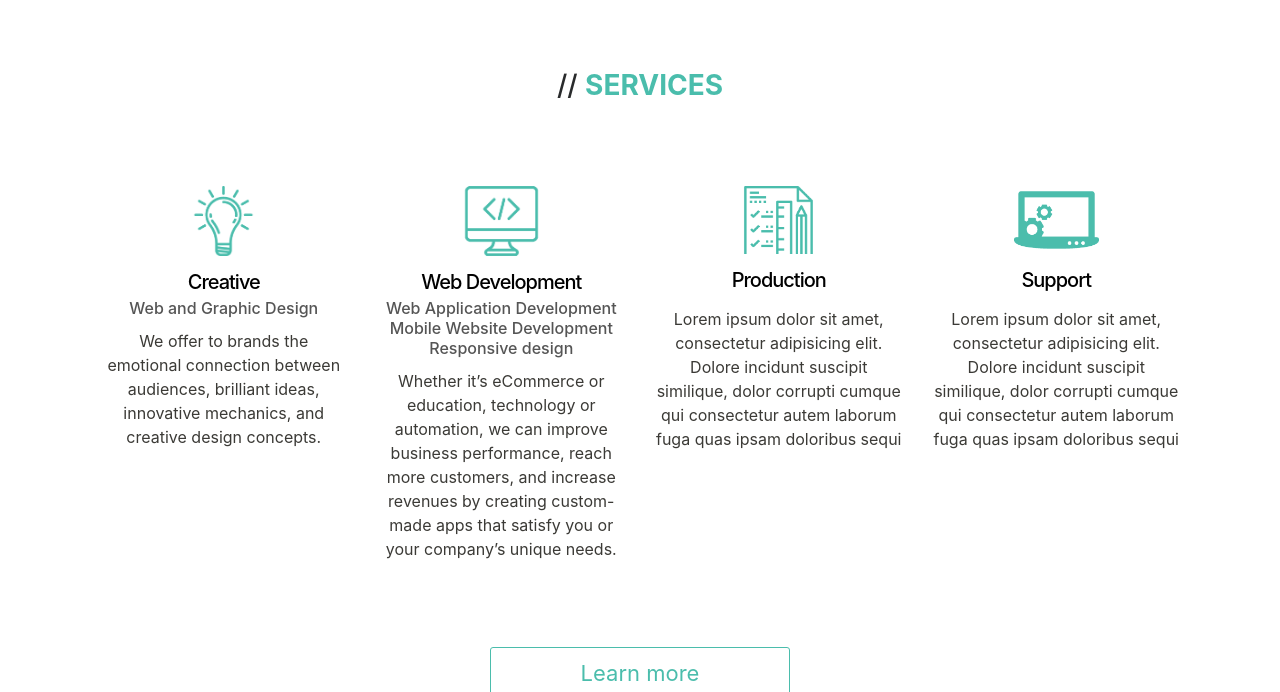
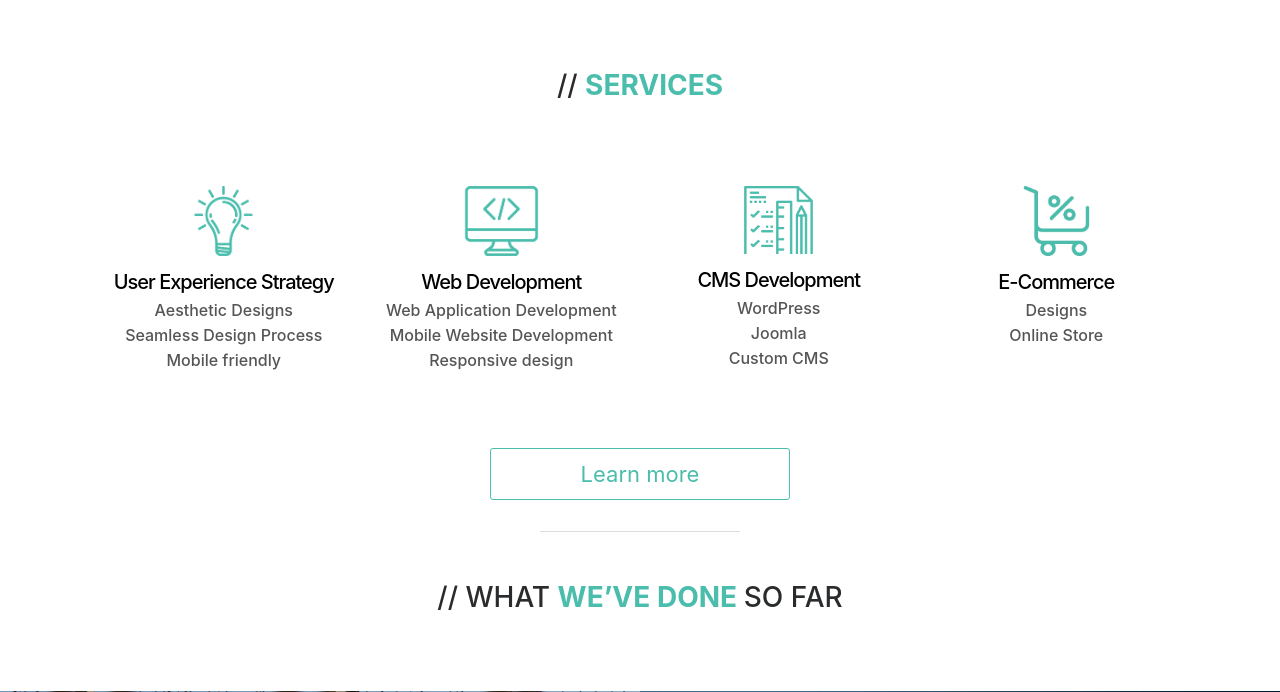
Before and after one commit to Develolper/develolper, a PHP site: page / in a window 1280 px wide. Shown: the part 800-1492 px from the top of the page. Run offline with PHP 8.4, Linux system fonts and the light colour scheme; some libraries are stand-ins or nearby versions.

Commit message:
design updates

```diff
--- a/css/style.css
+++ b/css/style.css
@@ -261,7 +261,7 @@ h3 strong {
 .usp_boxes h6 {
     color: #555;
     /*letter-spacing: -1px;*/
-    line-height: 10px;
+    line-height: 15px;
     margin: 0 0 10px 0
 }
 
--- a/index.html
+++ b/index.html
@@ -111,11 +111,11 @@
                         <div class="col-md-3">
                             <div class="usp_boxes">
                                 <img src="images/creative.png" />
-                                <h5>Creative</h5>
-                                <h6>Web and Graphic Design</h6>
-                                <p>
-                                    We offer to brands the emotional connection between audiences, brilliant ideas, innovative mechanics, and creative design concepts.
-                                </p>
+                                <h5>User Experience Strategy</h5>
+                                <h6>Aesthetic Designs</h6>
+                                <h6>Seamless Design Process</h6>
+                                <h6>Mobile friendly</h6>
+
                             </div>
                         </div>
 
@@ -126,33 +126,29 @@
                                 <h6>Web Application Development</h6>
                                 <h6>Mobile Website Development</h6>
                                 <h6>Responsive design</h6>
-                                <p>
-                                    Whether it’s eCommerce or education, technology or automation, we can improve business performance, reach more customers, and increase revenues by creating custom-made apps that satisfy you or your company’s unique needs.
-                                </p>
+
                             </div>
                         </div>
 
                         <div class="col-md-3">
                             <div class="usp_boxes">
                                 <img src="images/production.png" />
-                                <h5>Production</h5>
-                                <p>
-                                    Lorem ipsum dolor sit amet, consectetur adipisicing elit. Dolore incidunt suscipit similique, dolor corrupti cumque qui consectetur autem laborum fuga quas ipsam doloribus sequi
-                                </p>
+                                <h5>CMS Development</h5>
+                                <h6>WordPress </h6>
+                                <h6>Joomla </h6>
+                                <h6>Custom CMS</h6>
                             </div>
                         </div>
 
                         <div class="col-md-3">
                             <div class="usp_boxes">
-                                <img src="images/support.png" />
-                                <h5>Support</h5>
-                                <p>
-                                    Lorem ipsum dolor sit amet, consectetur adipisicing elit. Dolore incidunt suscipit similique, dolor corrupti cumque qui consectetur autem laborum fuga quas ipsam doloribus sequi
-                                </p>
+                                <img src="images/e-commerce.jpg" />
+                                <h5>E-Commerce</h5>
+                                <h6>Designs</h6>
+                                <h6>Online Store</h6>
                             </div>
                         </div>
                     </div>
-
 
 
                     <div class="top-buffer"></div>
@@ -285,7 +281,7 @@
                 </div>
             </div>
 
-            <div class="col-md-3">
+            <!-- <div class="col-md-3">
                 <div class="team_member">
                     <div class="team_member_picture">
                         <img src="images/qurban.jpg" />
@@ -296,6 +292,21 @@
                     </div>
                     <p class="name">
                         Qurban Qurbanov
+                    </p>
+
+                </div>
+            </div> -->
+            <div class="col-md-3">
+                <div class="team_member">
+                    <div class="team_member_picture">
+                        <img src="images/abbas.jpg" />
+
+                        <div class="overlay">
+                            <div class="text">Backend & Android developer</div>
+                        </div>
+                    </div>
+                    <p class="name">
+                        Abbas Akhundov
                     </p>
 
                 </div>
@@ -338,6 +349,22 @@
             <div class="col-md-3">
                 <div class="team_member">
                     <div class="team_member_picture">
+                        <img src="images/turqut.jpg" />
+
+                        <div class="overlay">
+                            <div class="text">Graphic & Web design</div>
+                        </div>
+                    </div>
+                    <p class="name">
+                        Turgut Abasli
+                    </p>
+
+                </div>
+            </div>
+
+            <!-- <div class="col-md-3">
+                <div class="team_member">
+                    <div class="team_member_picture">
                         <img src="images/sabir.jpg" />
 
                         <div class="overlay">
@@ -348,49 +375,21 @@
                         Sabir Qocayev
                     </p>
                 </div>
-            </div>
+            </div> -->
 
-            <div class="col-md-3">
-                <div class="team_member">
-                    <div class="team_member_picture">
-                        <img src="images/abbas.jpg" />
 
-                        <div class="overlay">
-                            <div class="text">Backend & Android developer</div>
-                        </div>
-                    </div>
-                    <p class="name">
-                        Abbas Akhundov
-                    </p>
-
-                </div>
-            </div>
 
         </div>
 
-        <div class="row justify-content-around" >
+        <!-- <div class="row justify-content-around" >
             <div class="col-md-3"></div>
 
 
-            <div class="col-md-3">
-                <div class="team_member">
-                    <div class="team_member_picture">
-                        <img src="images/turqut.jpg" />
 
-                        <div class="overlay">
-                            <div class="text">Graphic & Web design</div>
-                        </div>
-                    </div>
-                    <p class="name">
-                        Turqut Abasli
-                    </p>
-
-                </div>
-            </div>
 
 
             <div class="col-md-3"></div>
-        </div>
+        </div> -->
 
 
         <div class="top-buffer"></div>
```
Also changed, not shown: images/abbas.jpg, images/application-development.jpg (added), images/e-commerce.jpg (added), images/elchin.jpg, images/hasan.jpg, images/qurban.jpg, images/sattar.jpg, images/turqut.jpg.
